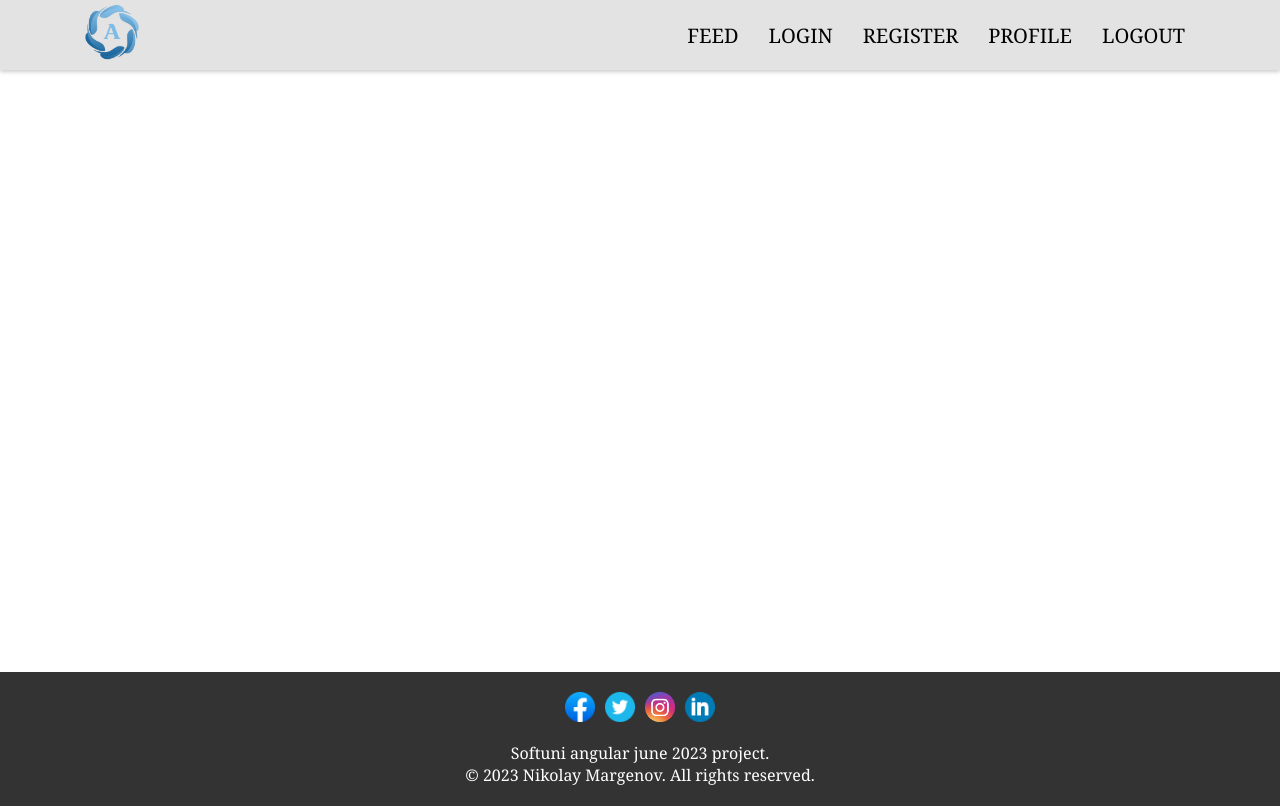
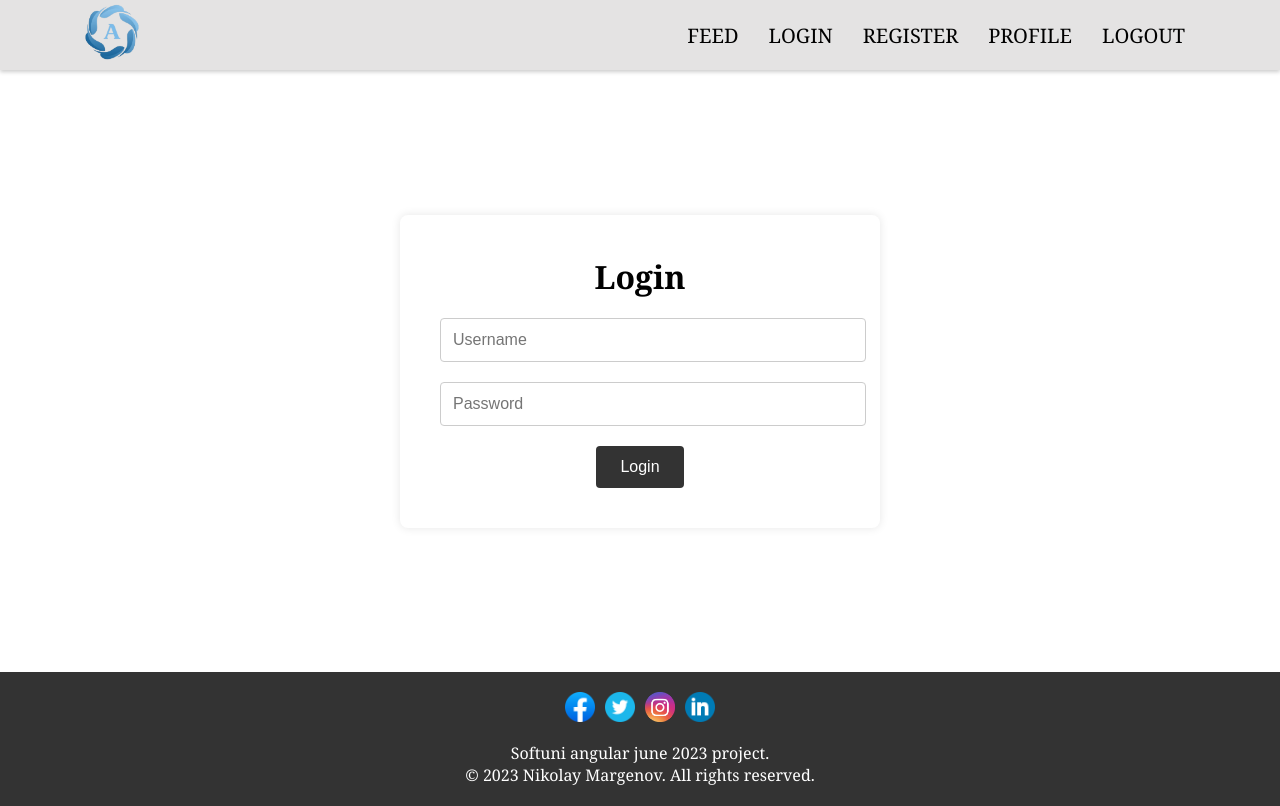
Before and after one commit to nmargenov/react-softuni-exam, a React (Vite) app in the folder client/: page /login in a window 1280 px wide. Built offline with nearby package versions, Linux system fonts and the light colour scheme.

Commit message:
login form validations and handlers

```diff
--- a/client/src/App.jsx
+++ b/client/src/App.jsx
@@ -2,6 +2,8 @@ import { Footer } from "./components/Footer/Footer"
 import { Header } from "./components/Header/Header"
 
 import styles from "./app.module.css";
+import { Route, Routes } from "react-router";
+import { Login } from "./components/Auth/Login/Login";
 
 function App() {
 
@@ -9,7 +11,9 @@ function App() {
     <>
       <Header />
       <div className={styles["main"]}>
-
+      <Routes>
+        <Route path='/login' element={<Login />}/>
+      </Routes>
       </div>
       <Footer />
     </>
--- /dev/null
+++ b/client/src/components/Auth/Login/Login.jsx
@@ -0,0 +1,81 @@
+import { useState } from "react";
+import styles from "./login.module.css";
+
+export const Login = () => {
+    const [isLoading, setIsLoading] = useState(false);
+    const [errorMsg, setErrorMsg] = useState('');
+    const [values, setValues] = useState({
+        username: '',
+        password: '',
+    });
+
+    function onInputChange(e){
+        setValues(oldState=>({...oldState,[e.target.name]:e.target.value}));
+    }
+
+    function onSubmit(e) {
+        e.preventDefault();
+        console.log(values);
+    }
+    return (
+        <div className={styles["main"]}>
+            <div className={styles.container}>
+                <h1>Login</h1>
+                {errorMsg && (
+                    <div className={styles.errorDiv}>
+                        <span className={styles.errorMsg}>{errorMsg}</span>
+                    </div>
+                )}
+                <form className={styles.form} onSubmit={onSubmit}>
+                    <input
+                        type="text"
+                        name="username"
+                        placeholder="Username"
+                        required
+                        minLength="3"
+                        maxLength="20"
+                        className={`${values.username.length > 0 && values.username.length < 3
+                            ? styles.invalidField
+                            : ''
+                            }`}
+                        value={values.username}
+                        onChange={onInputChange}
+                    />
+                    {values.username.length > 0 && values.username.length < 3 && (
+                        <div className={styles.errorDiv}>
+                            <small className={styles.errorMsg}>
+                                *Username must be at least 3 characters!
+                            </small>
+                        </div>
+                    )}
+                    <input
+                        type="password"
+                        name="password"
+                        placeholder="Password"
+                        required
+                        minLength="6"
+                        className={`${values.password.length > 0 && values.password.length < 6
+                            ? styles.invalidField
+                            : ''
+                            }`}
+                        value={values.password}
+                        onChange={onInputChange}
+                    />
+                    {values.password.length > 0 && values.password.length < 6 && (
+                        <div className={styles.errorDiv}>
+                            <small className={styles.errorMsg}>
+                                *Password must be at least 6 characters!
+                            </small>
+                        </div>
+                    )}
+                    <input
+                        type="submit"
+                        className={styles["submit-button"]}
+                        value="Login"
+                        disabled={values.username.length < 3 || values.password.length < 6}
+                    />
+                </form>
+            </div>
+        </div>
+    )
+};
--- /dev/null
+++ b/client/src/components/Auth/Login/login.module.css
@@ -0,0 +1,86 @@
+.main{
+    display: flex;
+    min-height: calc(100vh - (198px));
+    justify-content: center;
+    align-items: center;
+}
+
+.container {
+    display: flex;
+    flex-direction: column;
+    align-items: center;
+    max-width: 400px;
+    margin: auto 0;
+    padding: 40px;
+    background-color: #fff;
+    border-radius: 8px;
+    box-shadow: 0 0 10px rgba(0, 0, 0, 0.1);
+    justify-content: center;
+}
+
+
+h1 {
+    text-align: center;
+}
+
+form {
+    text-align: center;
+}
+
+input[type="text"],
+input[type="password"],
+input[type="date"],
+input[type="email"] {
+    width: 100%;
+    padding: 12px;
+    margin-top: 20px;
+    margin-bottom: 0px;
+    border: 1px solid #ccc;
+    border-radius: 4px;
+    font-size: 1em;
+    appearance: none;
+}
+
+.errorDiv {
+    margin-top: 5px;
+    display: inline-block;
+}
+
+.errorMsg {
+    font-size: 18px;
+    color: red;
+}
+
+.submit-button {
+    display: block;
+    padding: 12px 24px;
+    text-align: center;
+    font-size: 1em;
+    margin-top: 20px;
+    margin-left: auto;
+    margin-right: auto;
+    background-color: #333;
+    color: #fff;
+    border: none;
+    border-radius: 4px;
+    cursor: pointer;
+    transition: background-color 0.3s;
+}
+
+.invalidField {
+    border: 1px solid red !important;
+}
+
+.submit-button:hover {
+    background-color: #555;
+}
+
+.isInvalid:hover {
+    background-color: #333;
+}
+
+@media (max-width: 768px) {
+    .container {
+        margin: 20px;
+    }
+}
```
